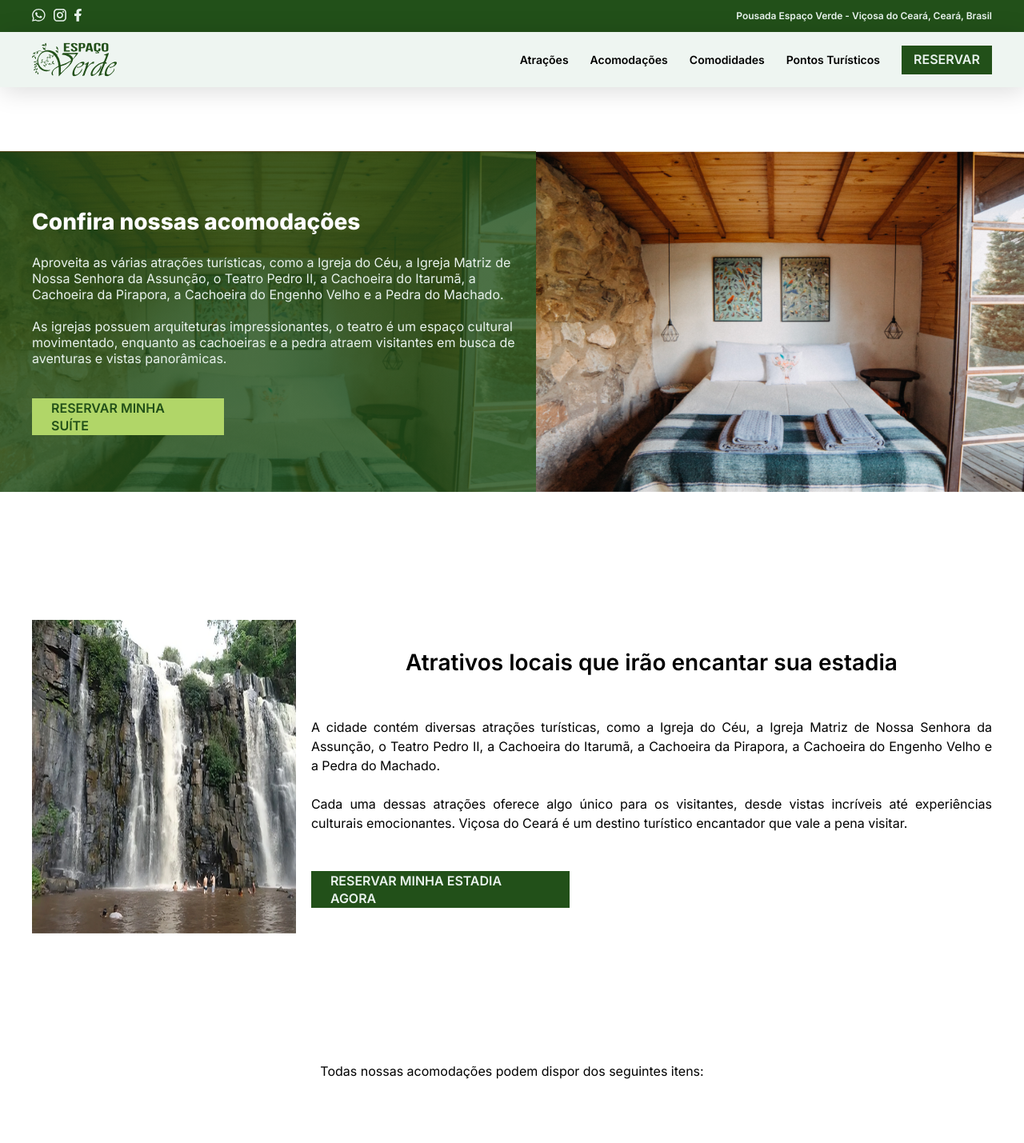
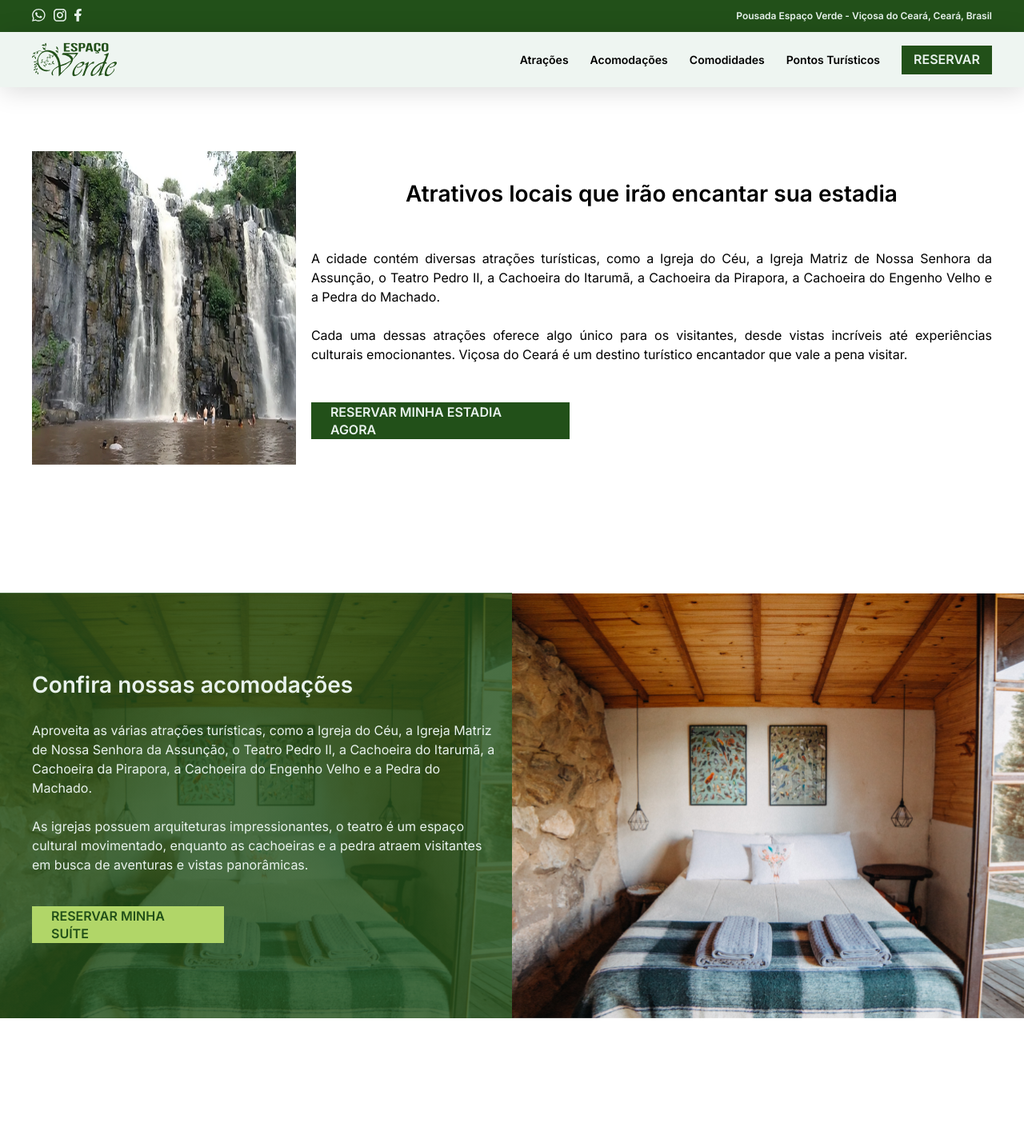
Before and after one commit to GabrielPassos25/PousadaEspacoVerde2.0, a React (Create React App) app: page / in a window 1280 px wide. Shown: the top 1429 px of the page at 80% size. Built offline with nearby package versions, Linux system fonts and the light colour scheme.

Commit message:
fix: correções acomodações

```diff
--- a/src/App.tsx
+++ b/src/App.tsx
@@ -16,13 +16,13 @@ function App() {
       <GlobalStyle />
       <TopBar/>
       <NavBar/>
+      {/* Atrativos */}
+      <Section>
+        <Atractives/>
+      </Section>
       {/* Description */}
       <Section>
         <Description/>
-      </Section>
-      {/* Atrativos */}
-      <Section>
-        <Atractives/>
       </Section>
       {/* Comodidades */}
       <Section>
--- a/src/components/Description/index.tsx
+++ b/src/components/Description/index.tsx
@@ -1,15 +1,14 @@
-import { Container,Information,Title, Phrase } from "./style";
+import { Container, Information, Title, Phrase, Image, InfoContainer, ButtonContainer } from "./style";
 
 import { getWindowSize } from '../../utils/getWindowSize';
 import { Button } from "../Button";
-
-import foto from '../../assets/Foto.png'
 
 const Description = () =>{
     const windowSize = getWindowSize();
     return(
         <Container device={windowSize}>
-            <Information  device={windowSize}>
+            <Information device={windowSize}>
+                <InfoContainer device={windowSize}>
                     <Title device={windowSize}>
                         Confira nossas acomodações
                     </Title>
@@ -19,9 +18,14 @@ const Description = () =>{
                         <br/>
                         As igrejas possuem arquiteturas impressionantes, o teatro é um espaço cultural movimentado, enquanto as cachoeiras e a pedra atraem visitantes em busca de aventuras e vistas panorâmicas.
                     </Phrase>
+                    <ButtonContainer device={windowSize}>
                         <Button type="secondary" text="Reservar minha suíte" onClick={()=>console.log("Clicou")} size={windowSize === 'mobile'? 'xlarge':'large'} />
+                    </ButtonContainer>
+                </InfoContainer>
             </Information >
-            <img src={foto} alt="foto" style={{flex:1}}/>
+            {
+                windowSize !== 'mobile' && <Image />
+            }
         </Container>
     )
 }
--- a/src/components/Description/style.ts
+++ b/src/components/Description/style.ts
@@ -1,51 +1,53 @@
 import styled from 'styled-components';
 import foto from '../../assets/Foto.png'
+import { secondaryHeader, secondaryText, terciaryHeader } from '../../styles/global';
 
 export const Container = styled.div<{device: string}>`
     display: flex;
-    ${({device}) => device === 'desktop' ?
-        {
-            flexDirection:'row',
-            height: 532,
-        }
-        : device === 'tablet' ?
-        {
-            flexDirection:'row',
-            height: 546,
-        }
-        :
-        {
-            flexDirection:'column',
-            height: 1092,
-        }
-    }
+    flex-direction: ${({device}) => device !== 'mobile' ? 'row' : 'column'};
     padding: ${({device}) => device === 'desktop' ? '64px 0' : device === 'tablet' ? '60px 0' : '20xp 0'};
 `;
 
 export const Information = styled.div<{device: string}>`
     display: flex;
     flex-direction:column;
-    padding: ${({device}) => device === 'desktop' ? '93px 20px 93px 120px' : device === 'tablet' ? '40px 20px 40px 40px' : '40px 20px 40px 20px'};
     flex:1;
     background: linear-gradient(0deg, rgba(34, 80, 25, 0.8), rgba(34, 80, 25, 0.8)), url(${foto});
-    background-size:100%;
     background-repeat: no-repeat;
-    align-items:flex-start;
+    background-size: cover;
+    background-position: center;
     justify-content:center;
-    background-color:red;
 `;
 
 export const Title = styled.p<{device: string}>`
-    color: #fff;
     margin-bottom:24px;
-    font-weight:bold;
     align-self:flex-start;
     font-size:${({device}) => device === 'desktop' ? '36px' : device === 'tablet' ? '28px' : '28px'};
+    ${({device}) => device === 'desktop' ? secondaryHeader : terciaryHeader }
+    color: var(--gray);
 `;
 
 export const Phrase = styled.p`
     margin-bottom:40px;
-    font-size:16px;
-    font-weight:400px;
+    ${secondaryText}
     color:#E8F2ED;
 `;
+
+export const Image = styled.div`
+    display: flex;
+    flex: 1;
+    background-image: url(${foto});
+    background-repeat: no-repeat;
+    background-size: cover;
+    background-position: center;
+    min-height: 532px;
+`;
+
+export const InfoContainer = styled.div<{device: string}>`
+    padding: ${({device}) => device === 'desktop' ? '40px 20px 40px 120px' : device === 'tablet' ? '40px 20px 40px 40px' : '40px 20px'};
+`;
+
+export const ButtonContainer = styled.div<{device: string}>`
+    display: flex;
+    ${({device}) => device === 'mobile' && `align-items: center; justify-content: center;`}
+`;
```
Lines whose indentation alone changed are shown as unchanged.
